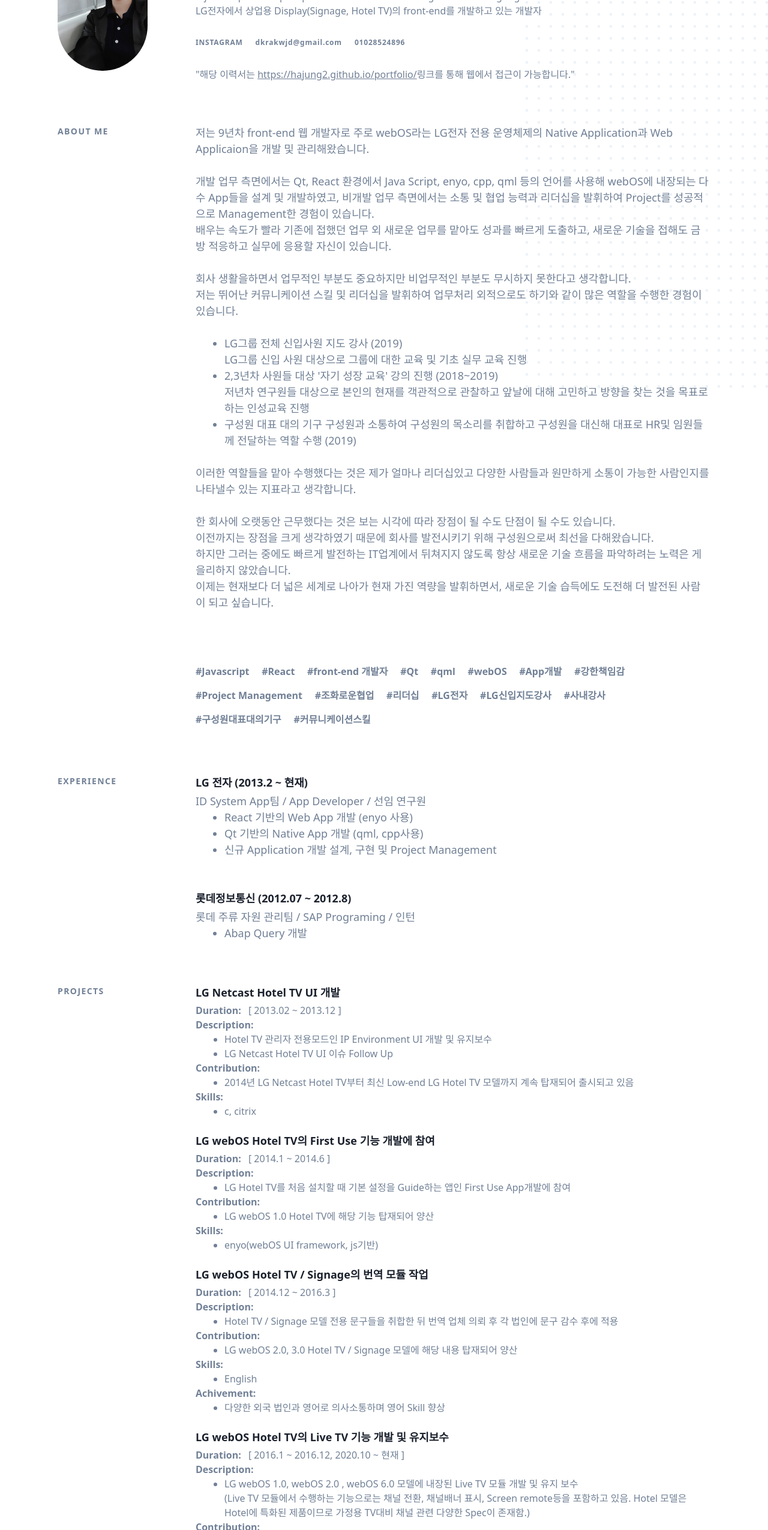
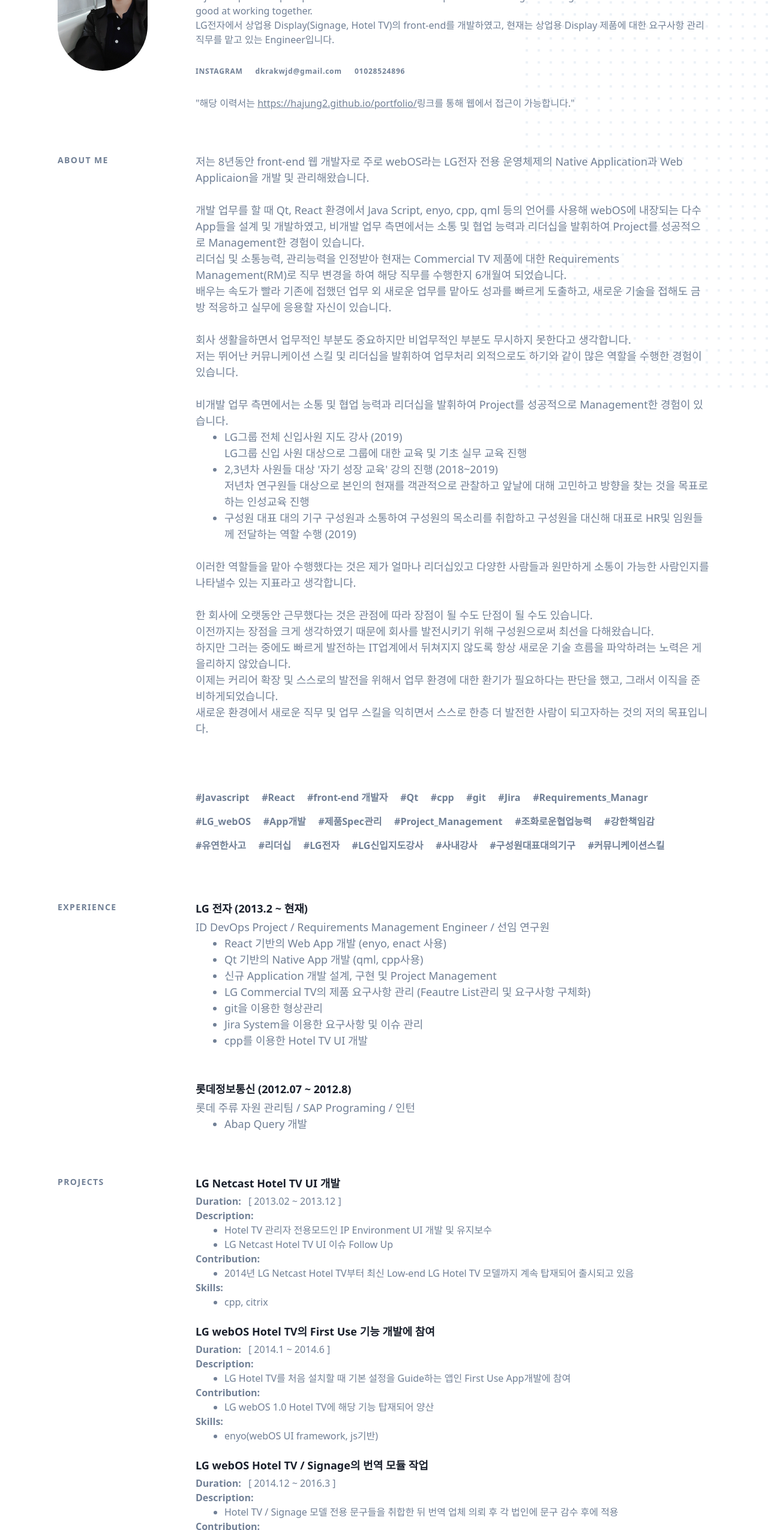
Before and after one commit to hajung2/portfolio, a plain HTML site: page index.html in a window 1280 px wide. Shown: the part 178-2728 px from the top of the page at 60% size. Drawn offline with Linux system fonts and the light colour scheme.

Commit message:
add requirement manager part

```diff
--- a/index.html
+++ b/index.html
@@ -54,8 +54,8 @@
 					<div class="flex-none pt-6 md:pt-1 md:flex-1 md:pl-20">
 						<h1 class="text-5xl text-gray-900 font-bold leading-tight hover:text-black"><a aria-current="page" class="" href="/">김하정 / Hajung Kim</a></h1>
 						<p class="text-gray-600">
-							A javascript developer specialized on front-end and good at working together also <br>
-              LG전자에서 상업용 Display(Signage, Hotel TV)의 front-end를 개발하고 있는 개발자
+							A javascript developer specialized on front-end and Requirements Management Engineer of Commercial TV who good at working together. <br>
+              				LG전자에서 상업용 Display(Signage, Hotel TV)의 front-end를 개발하였고, 현재는 상업용 Display 제품에 대한 요구사항 관리 직무를 맡고 있는 Engineer입니다.
 						</p>
 						<ul class="mt-6 tracking-wider">
 							<li class="inline list-none pr-4"><a class="inline-block py-2 font-semibold text-xs text-gray-600 hover:text-black" href="https://www.instagram.com/hajung0619/">INSTAGRAM</a></li>
@@ -75,12 +75,15 @@
 					<div class="flex-none text-lg text-gray-600 font-light md:flex-1 md:pl-20">
             <div class="text-md text-gray-600 font-light">
               <div>
-                저는 9년차 front-end 웹 개발자로 주로 webOS라는 LG전자 전용 운영체제의 Native Application과 Web Applicaion을 개발 및 관리해왔습니다.<br><br>
-                개발 업무 측면에서는 Qt, React 환경에서 Java Script, enyo, cpp, qml 등의 언어를 사용해 webOS에 내장되는 다수 App들을 설계 및 개발하였고,
+                저는 8년동안 front-end 웹 개발자로 주로 webOS라는 LG전자 전용 운영체제의 Native Application과 Web Applicaion을 개발 및 관리해왔습니다.<br><br>
+                개발 업무를 할 때 Qt, React 환경에서 Java Script, enyo, cpp, qml 등의 언어를 사용해 webOS에 내장되는 다수 App들을 설계 및 개발하였고,
 				비개발 업무 측면에서는 소통 및 협업 능력과 리더십을 발휘하여 Project를 성공적으로 Management한 경험이 있습니다.<br>
+				리더십 및 소통능력, 관리능력을 인정받아 현재는 Commercial TV 제품에 대한 Requirements Management(RM)로 직무 변경을 하여 해당 직무를 수행한지 6개월여 되었습니다.<br>
 				배우는 속도가 빨라 기존에 접했던 업무 외 새로운 업무를 맡아도 성과를 빠르게 도출하고, 새로운 기술을 접해도 금방 적응하고 실무에 응용할 자신이 있습니다.<br><br>
 				회사 생활을하면서 업무적인 부분도 중요하지만 비업무적인 부분도 무시하지 못한다고 생각합니다.<br>
                 저는 뛰어난 커뮤니케이션 스킬 및 리더십을 발휘하여 업무처리 외적으로도 하기와 같이 많은 역할을 수행한 경험이 있습니다.<br><br>
+				비개발 업무 측면에서는 소통 및 협업 능력과 리더십을 발휘하여 Project를 성공적으로 Management한 경험이 있습니다.<br>
+
                 <ul class="list-disc pl-12">
                   <li>LG그룹 전체 신입사원 지도 강사 (2019)<br>
                     LG그룹 신입 사원 대상으로 그룹에 대한 교육 및 기초 실무 교육 진행</li>
@@ -90,11 +93,11 @@
                 </ul>
                 <br>
                 이러한 역할들을 맡아 수행했다는 것은 제가 얼마나 리더십있고 다양한 사람들과 원만하게 소통이 가능한 사람인지를 나타낼수 있는 지표라고 생각합니다.<br><br>
-
-                한 회사에 오랫동안 근무했다는 것은 보는 시각에 따라 장점이 될 수도 단점이 될 수도 있습니다.<br>
+                한 회사에 오랫동안 근무했다는 것은 관점에 따라 장점이 될 수도 단점이 될 수도 있습니다.<br>
                 이전까지는 장점을 크게 생각하였기 때문에 회사를 발전시키기 위해 구성원으로써 최선을 다해왔습니다.<br>
                 하지만 그러는 중에도 빠르게 발전하는 IT업계에서 뒤쳐지지 않도록 항상 새로운 기술 흐름을 파악하려는 노력은 게을리하지 않았습니다.<br>
-                이제는 현재보다 더 넓은 세계로 나아가 현재 가진 역량을 발휘하면서, 새로운 기술 습득에도 도전해 더 발전된 사람이 되고 싶습니다. <br><br><br><br>
+                이제는 커리어 확장 및 스스로의 발전을 위해서 업무 환경에 대한 환기가 필요하다는 판단을 했고, 그래서 이직을 준비하게되었습니다. <br>
+				새로운 환경에서 새로운 직무 및 업무 스킬을 익히면서 스스로 한층 더 발전한 사람이 되고자하는 것의 저의 목표입니다. <br><br><br><br>
               </div>
             </div>
 						<ul class="mb-6">
@@ -102,12 +105,17 @@
 							<li class="inline list-none pr-4"><span class="inline-block py-2 font-semibold text-base text-gray-600 hover:text-black">#React</span></li>
 							<li class="inline list-none pr-4"><span class="inline-block py-2 font-semibold text-base text-gray-600 hover:text-black">#front-end 개발자</span></li>
 							<li class="inline list-none pr-4"><span class="inline-block py-2 font-semibold text-base text-gray-600 hover:text-black">#Qt</span></li>
-							<li class="inline list-none pr-4"><span class="inline-block py-2 font-semibold text-base text-gray-600 hover:text-black">#qml</span></li>
-							<li class="inline list-none pr-4"><span class="inline-block py-2 font-semibold text-base text-gray-600 hover:text-black">#webOS</span></li>
+							<li class="inline list-none pr-4"><span class="inline-block py-2 font-semibold text-base text-gray-600 hover:text-black">#cpp</span></li>
+							<li class="inline list-none pr-4"><span class="inline-block py-2 font-semibold text-base text-gray-600 hover:text-black">#git</span></li>
+							<li class="inline list-none pr-4"><span class="inline-block py-2 font-semibold text-base text-gray-600 hover:text-black">#Jira</span></li>
+							<li class="inline list-none pr-4"><span class="inline-block py-2 font-semibold text-base text-gray-600 hover:text-black">#Requirements_Managr</span></li>
+							<li class="inline list-none pr-4"><span class="inline-block py-2 font-semibold text-base text-gray-600 hover:text-black">#LG_webOS</span></li>
 							<li class="inline list-none pr-4"><span class="inline-block py-2 font-semibold text-base text-gray-600 hover:text-black">#App개발</span></li>
+							<li class="inline list-none pr-4"><span class="inline-block py-2 font-semibold text-base text-gray-600 hover:text-black">#제품Spec관리</span></li>
+							<li class="inline list-none pr-4"><span class="inline-block py-2 font-semibold text-base text-gray-600 hover:text-black">#Project_Management</span></li>
+							<li class="inline list-none pr-4"><span class="inline-block py-2 font-semibold text-base text-gray-600 hover:text-black">#조화로운협업능력</span></li>
 							<li class="inline list-none pr-4"><span class="inline-block py-2 font-semibold text-base text-gray-600 hover:text-black">#강한책임감</span></li>
-							<li class="inline list-none pr-4"><span class="inline-block py-2 font-semibold text-base text-gray-600 hover:text-black">#Project Management</span></li>
-              <li class="inline list-none pr-4"><span class="inline-block py-2 font-semibold text-base text-gray-600 hover:text-black">#조화로운협업</span></li>
+							<li class="inline list-none pr-4"><span class="inline-block py-2 font-semibold text-base text-gray-600 hover:text-black">#유연한사고</span></li>
 							<li class="inline list-none pr-4"><span class="inline-block py-2 font-semibold text-base text-gray-600 hover:text-black">#리더십</span></li>
               				<li class="inline list-none pr-4"><span class="inline-block py-2 font-semibold text-base text-gray-600 hover:text-black">#LG전자</span></li>
 							<li class="inline list-none pr-4"><span class="inline-block py-2 font-semibold text-base text-gray-600 hover:text-black">#LG신입지도강사</span></li>
@@ -126,11 +134,15 @@
 							<h3 class="font-semibold text-gray-900 pb-1 ">LG 전자 (2013.2 ~ 현재)</h3>
 							<div class="text-md text-gray-600 font-light">
 								<div>
-									ID System App팀 / App Developer / 선임 연구원<br>
+									ID DevOps Project / Requirements Management Engineer / 선임 연구원<br>
                   <ul class="list-disc pl-12">
-                    <li>React 기반의 Web App 개발 (enyo 사용) </li>
+                    <li>React 기반의 Web App 개발 (enyo, enact 사용) </li>
                     <li>Qt 기반의 Native App 개발 (qml, cpp사용) </li>
                     <li>신규 Application 개발 설계, 구현 및 Project Management</li>
+					<li>LG Commercial TV의 제품 요구사항 관리 (Feautre List관리 및 요구사항 구체화)</li>
+					<li>git을 이용한 형상관리</li>
+					<li>Jira System을 이용한 요구사항 및 이슈 관리</li>
+					<li>cpp를 이용한 Hotel TV UI 개발</li>
                   </ul>
 				</div>
 			</div>
@@ -180,7 +192,7 @@
 										Skills:
 									</div>
 									<ul class="list-disc pl-12">
-										<li>c, citrix</li>
+										<li>cpp, citrix</li>
 									</ul>
 								</div>
 							</div>
@@ -592,6 +604,7 @@
 							</div>
 						</div>
             <div class="mb-6">
+
               				<h3 class="font-semibold text-gray-900 pb-1 ">LG webOS 5.0 Signage OLED Pro 모델 전용 기능인 Profile기능과 Function Key 기능 개발</h3>
 							<div class="text-md text-gray-600 font-light text-base">
 								<div>
@@ -648,8 +661,8 @@
 							<h3 class="font-semibold text-gray-900 pb-1 ">Programming Languages &amp; Frameworks</h3>
 							<div class="text-md text-gray-600 font-light">
 								<div>
-                  Strong : JavaScript, cpp, qml, Qt, React <br>
-                  Available : Java, Python, Node.js, C, Android
+									Strong : JavaScript, qml, Qt <br>
+									Available : Java, Python, C, Android, cpp, React
 								</div>
 							</div>
 						</div>
@@ -657,8 +670,7 @@
 							<h3 class="font-semibold text-gray-900 pb-1 ">Others</h3>
 							<div class="text-md text-gray-600 font-light">
 								<div>
-									Strong : Git, Agile<br>
-                  Available : Scrum, MySQL
+									Strong : Git, Agile, Jira<br>
 								</div>
 							</div>
 						</div>
@@ -666,7 +678,7 @@
 							<h3 class="font-semibold text-gray-900 pb-1 ">Language</h3>
 							<div class="text-md text-gray-600 font-light">
 								<div>
-									English (사내 지원 시험으로 토익스피킹 레벨 7획득)
+									English (2019.09.28 사내 지원 시험으로 토익스피킹 레벨 7획득)
 								</div>
 							</div>
 						</div>
```
Lines whose indentation alone changed are shown as unchanged.
